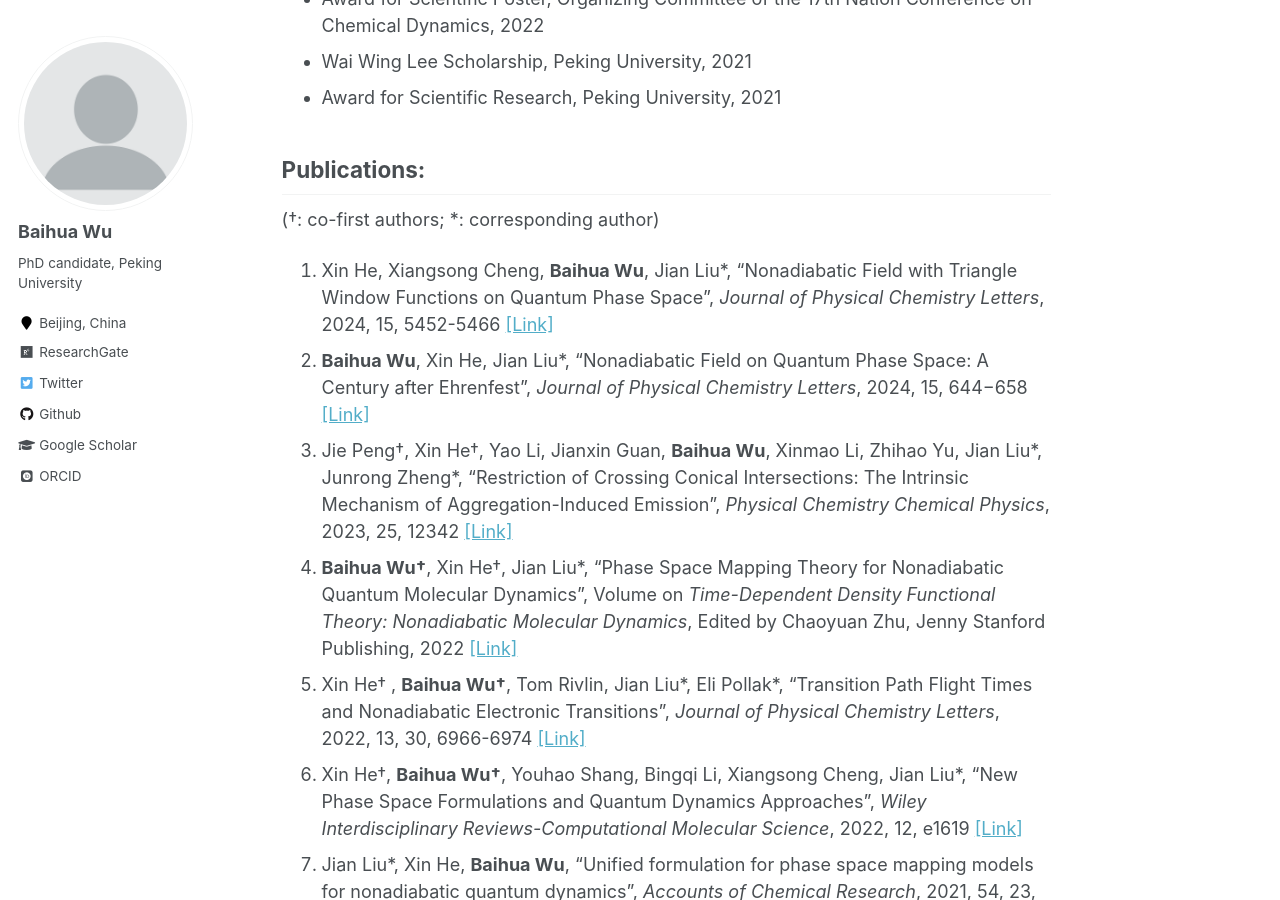
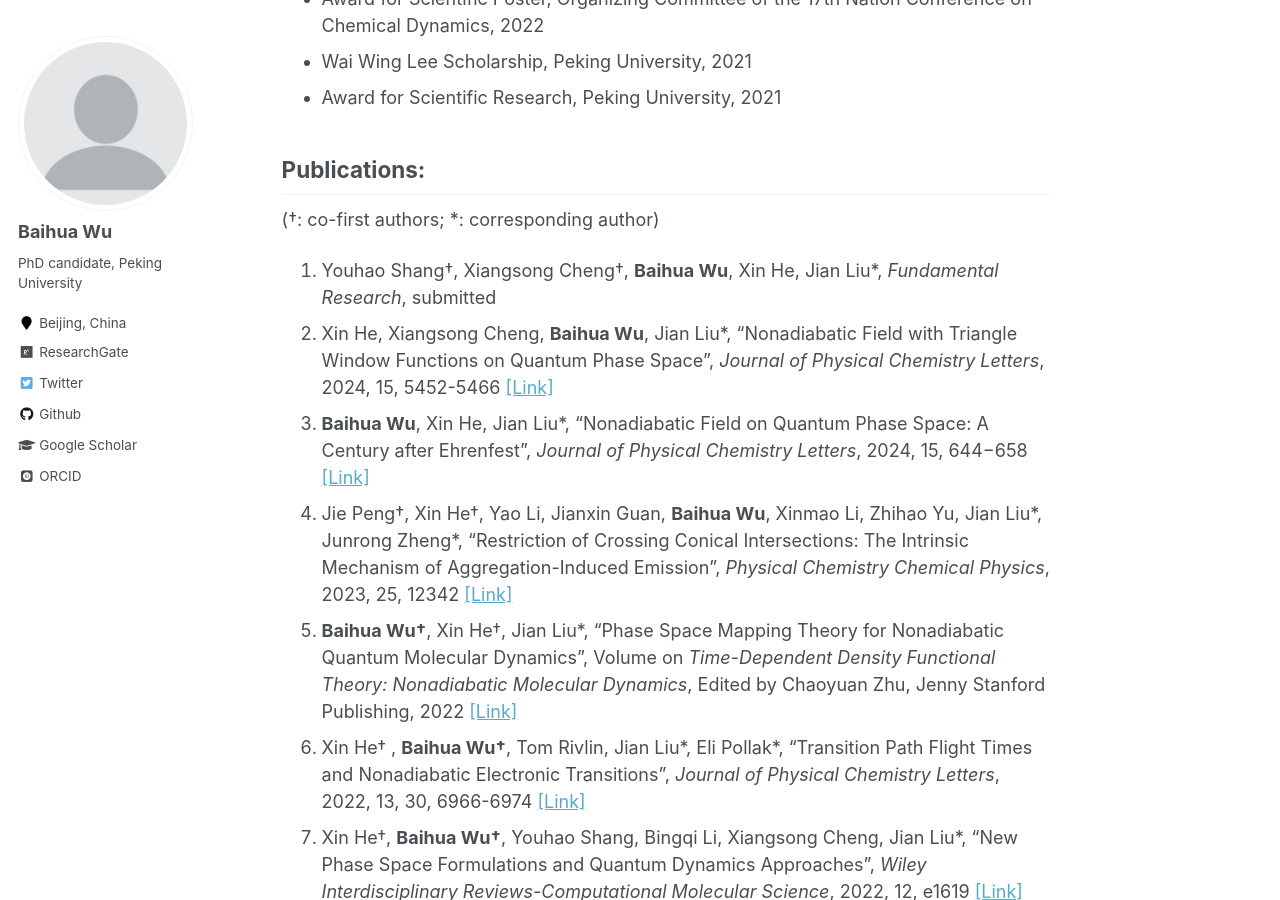
Before and after one commit to wubaihua/wubaihua.github.io, a Jekyll site: the page built from _pages/about.md, in a window 1280 px wide and 900 px high, scrolled down 1812 px. Built offline with Jekyll 4.4.1, drawn with Linux system fonts in a browser that asks for light colours; some web fonts are replaced.

Commit message:
2025-1-18-1

```diff
--- a/_pages/about.md
+++ b/_pages/about.md
@@ -95,7 +95,7 @@ Email: wubaihua[AT]pku.edu.cn;   wubaihua19[AT]gmail.com
 ## Publications:
 
 (†: co-first authors; \*: corresponding author)
-
+10. Youhao Shang†, Xiangsong Cheng†, **Baihua Wu**, Xin He, Jian Liu\*, *Fundamental Research*, submitted
 9.  Xin He, Xiangsong Cheng, **Baihua Wu**, Jian Liu\*, "Nonadiabatic Field with Triangle Window Functions on Quantum Phase Space", *Journal of Physical Chemistry Letters*, 2024, 15, 5452-5466 [[Link]](https://doi.org/10.1021/acs.jpclett.4c00793)
 8. **Baihua Wu**, Xin He, Jian Liu\*, "Nonadiabatic Field on Quantum Phase Space: A Century after Ehrenfest", *Journal of Physical Chemistry Letters*, 2024, 15, 644−658 [[Link]](https://doi.org/10.1021/acs.jpclett.3c03385)
 7. Jie Peng†, Xin He†, Yao Li, Jianxin Guan, **Baihua Wu**, Xinmao Li, Zhihao Yu, Jian Liu\*, Junrong Zheng\*, "Restriction of Crossing Conical Intersections: The Intrinsic Mechanism of Aggregation-Induced Emission", *Physical Chemistry Chemical Physics*, 2023, 25, 12342 [[Link]](https://doi.org/10.1039/d2cp05256c)
```
